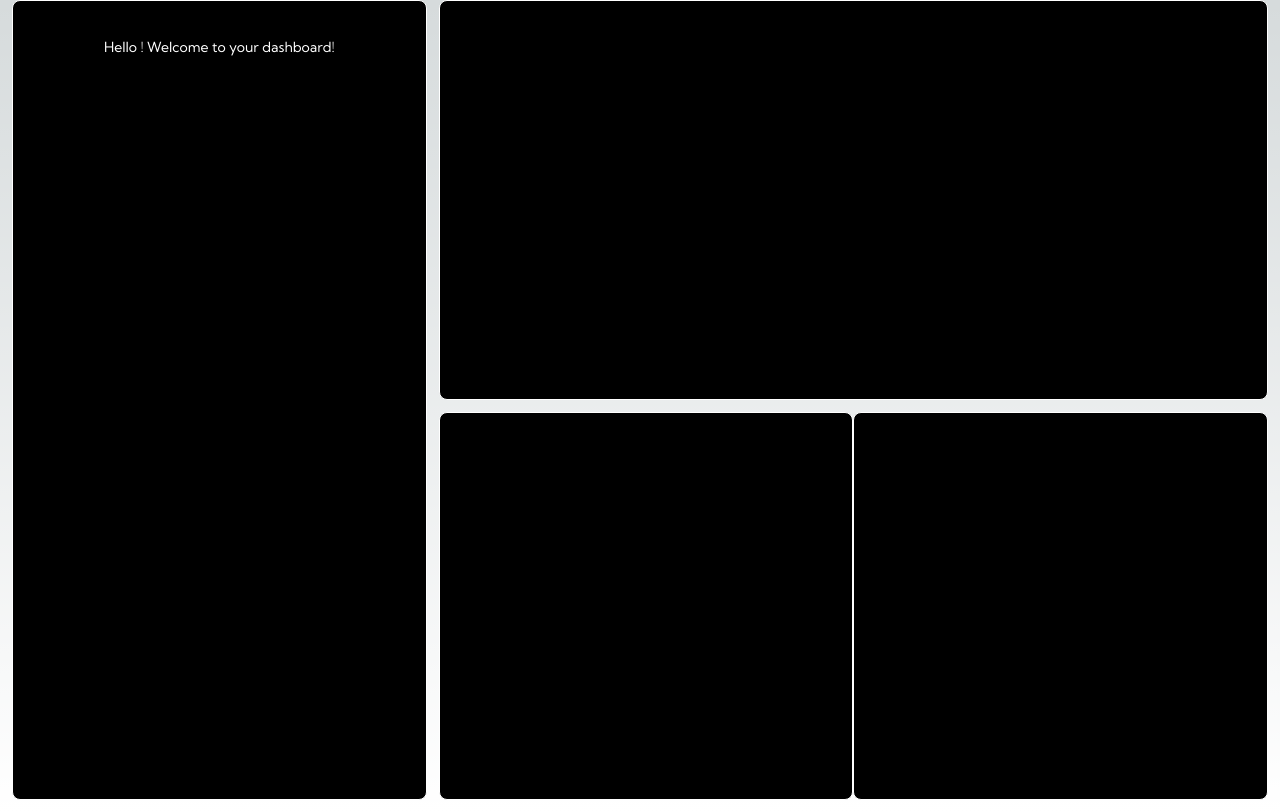
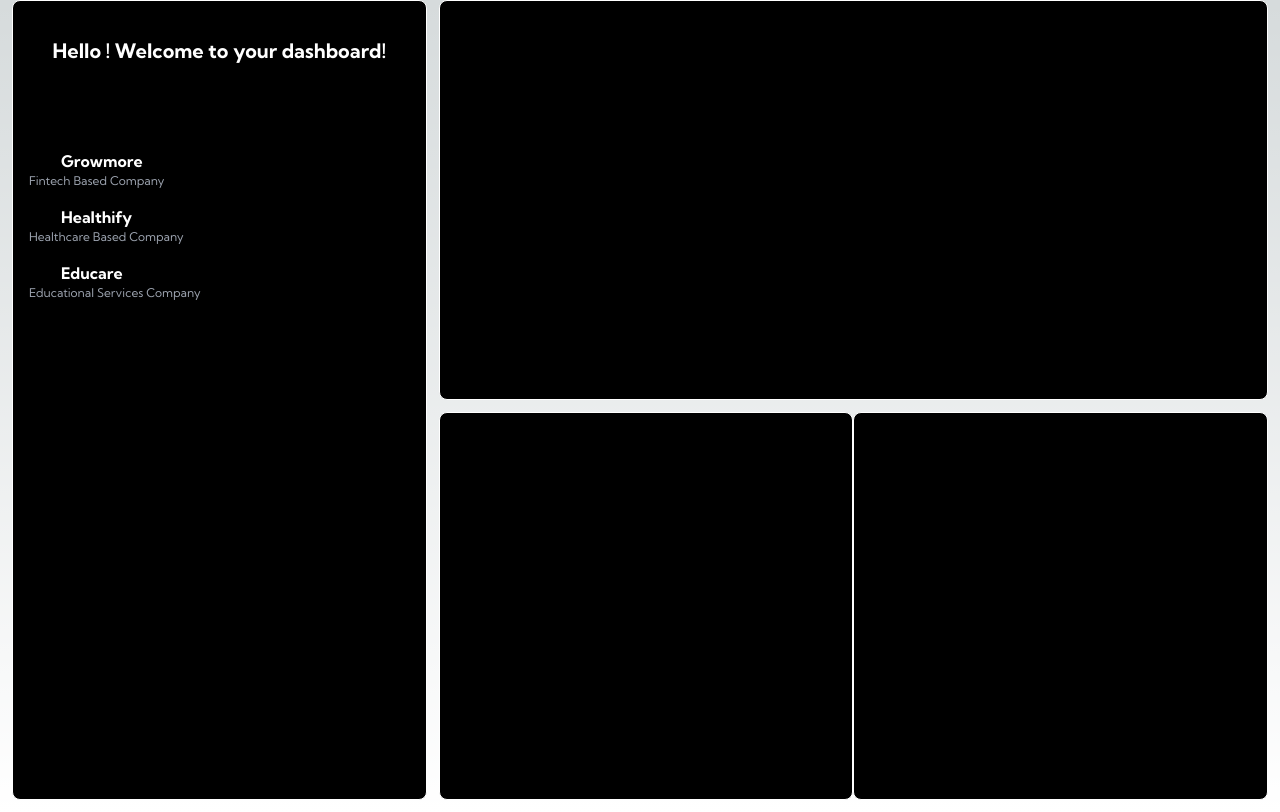
Before and after one commit to anav-gupta1/fintech-app, a Next.js app: page /dashboard in a window 1280 px wide. Built offline with nearby package versions, Linux system fonts and the light colour scheme; no server answers.

Commit message:
started with the investor dashboard

```diff
--- a/app/dashboard/page.tsx
+++ b/app/dashboard/page.tsx
@@ -1,6 +1,8 @@
 "use client";
 import React, { useState } from "react";
 import { UserButton, useUser } from "@clerk/nextjs";
+import Image from "next/image";
+import { Banknote, Pill, School } from "lucide-react";
 
 export default function Dashboard() {
   const [isBusiness, setIsBusiness] = useState(false);
@@ -12,8 +14,32 @@ export default function Dashboard() {
         <div className="flex items-center justify-center mt-6">
           <UserButton/>
         </div>
-        <div className="text-sm text-white font-semilight flex items-center justify-center mt-3">
+        <div className="text-xl text-white font-bold flex items-center justify-center mt-3">
           Hello {user?.firstName}! Welcome to your dashboard!
+        </div>
+        <div className="flex items-center px-4 mt-8 text-xl font-bold">
+          Matches
+        </div>
+        <div>
+          <div className="flex items-center px-4 mt-6">
+            <Banknote/>
+            <div className="font-bold text- text-white ml-2">Growmore</div>
+          </div>
+            <div className="font-semilight text-xs px-4 text-gray-400">Fintech Based Company</div>
+        </div>
+        <div>
+          <div className="flex items-center px-4 mt-4">
+            <Pill/>
+            <div className="font-bold text- text-white ml-2">Healthify</div>
+          </div>
+            <div className="font-semilight text-xs px-4 text-gray-400">Healthcare Based Company</div>
+        </div>
+        <div>
+          <div className="flex items-center px-4 mt-4">
+            <School/>
+            <div className="font-bold text- text-white ml-2">Educare</div>
+          </div>
+            <div className="font-semilight text-xs px-4 text-gray-400">Educational Services Company</div>
         </div>
       </div>
       <div className="flex flex-col w-2/3 ml-3 mr-3">
```
